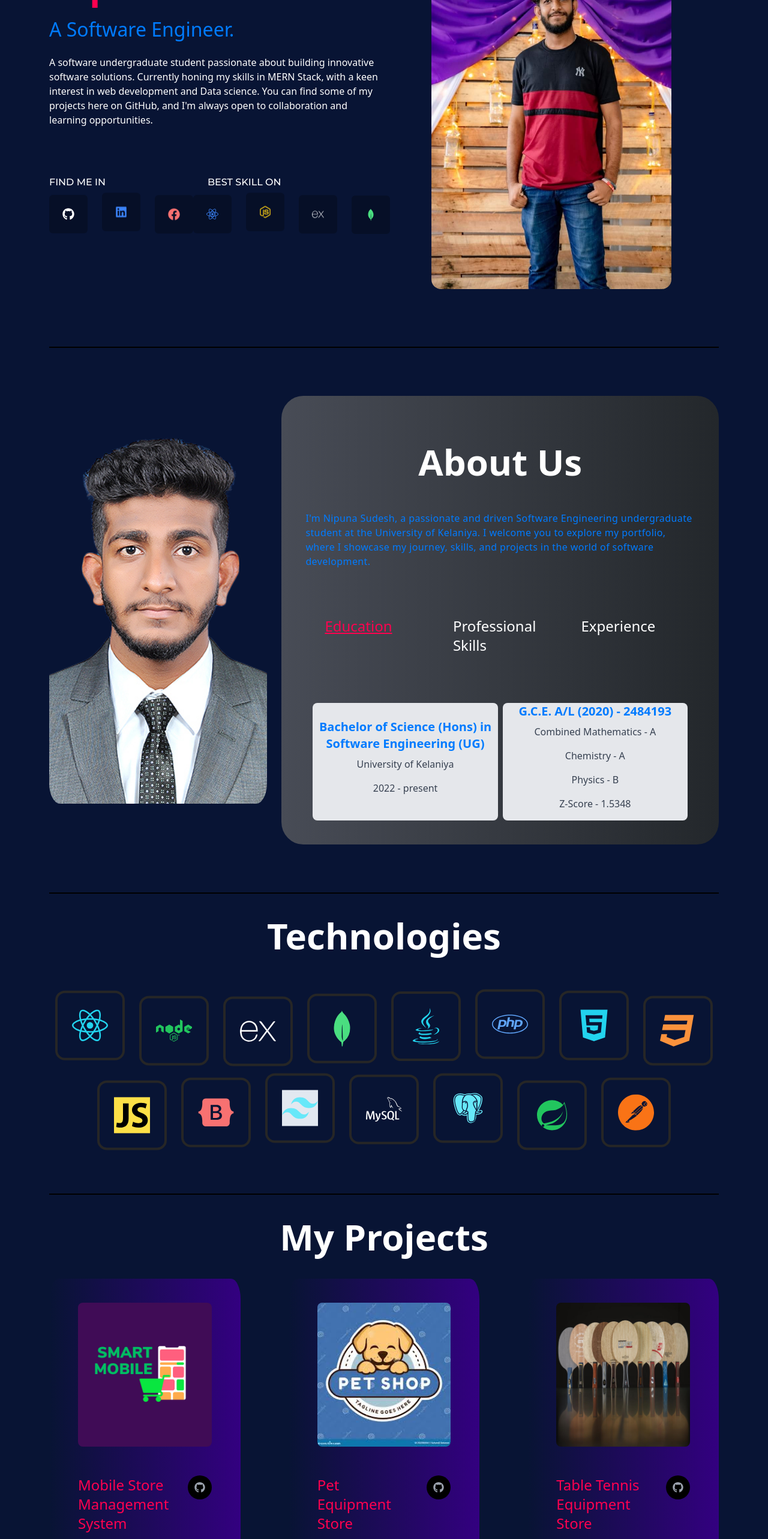
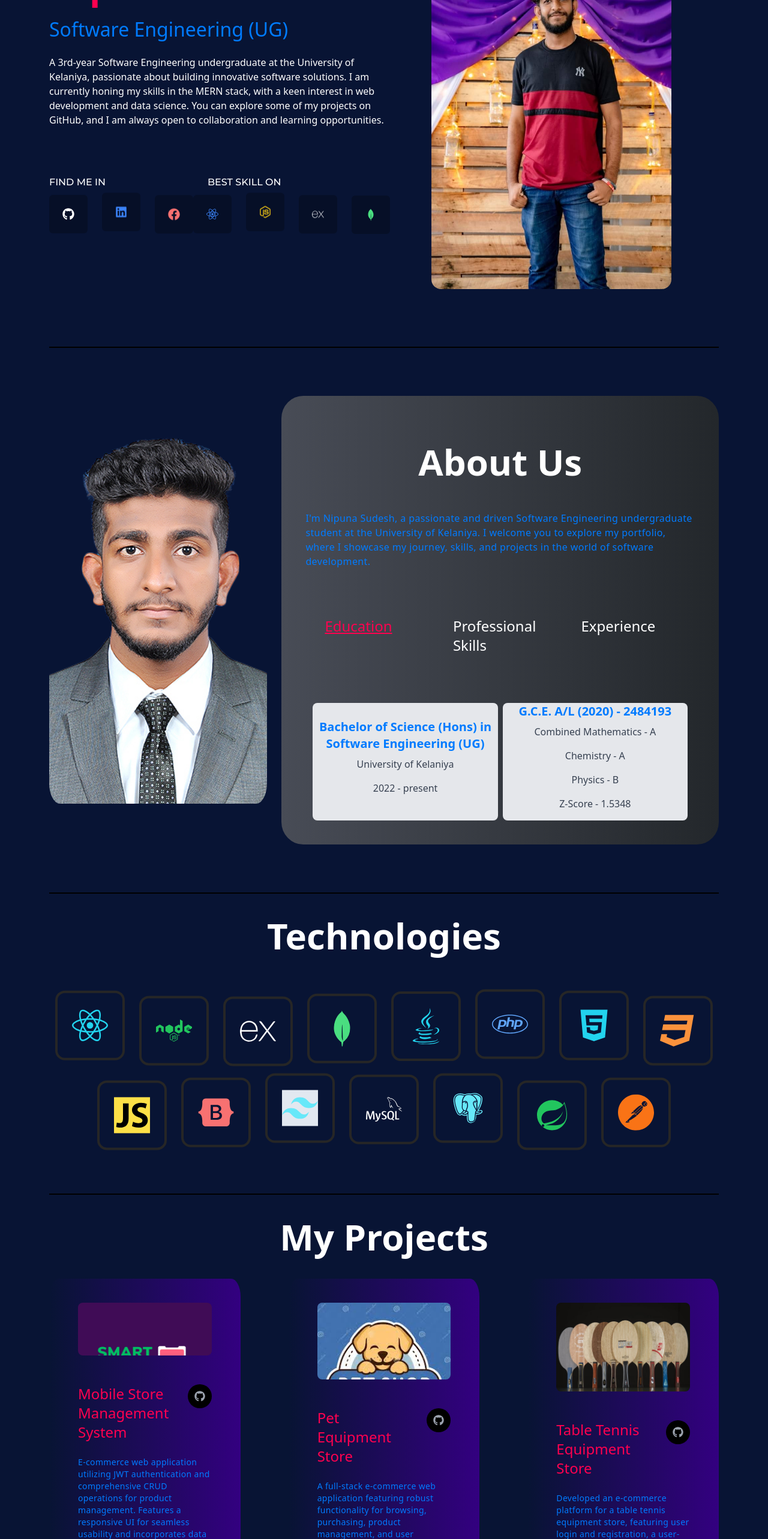
Before and after one commit to NipunaSudesh/react-portfolio, a React (Create React App) app: page / in a window 1280 px wide. Shown: the part 234-2800 px from the top of the page at 60% size. Built offline with nearby package versions, Linux system fonts and the light colour scheme.

Commit message:
change progect discription

```diff
--- a/src/Components/Home.js
+++ b/src/Components/Home.js
@@ -45,12 +45,12 @@ const container =(delay)=>({
                 variants={container(0.5)}
                 initial="hidden"
                 animate="visible"
-            >A Software Engineer.</motion.h2>
+            >Software Engineering (UG)</motion.h2>
             <motion.p
                 variants={container(1)}
                 initial="hidden"
                 animate="visible"
-            className='text-white'>A software undergraduate student passionate about building innovative software solutions. Currently honing my skills in MERN Stack, with a keen interest in web development and Data science. You can find some of my projects here on GitHub, and I'm always open to collaboration and learning opportunities. </motion.p>
+            className='text-white'> A 3rd-year Software Engineering undergraduate at the University of Kelaniya, passionate about building innovative software solutions. I am currently honing my skills in the MERN stack, with a keen interest in web development and data science. You can explore some of my projects on GitHub, and I am always open to collaboration and learning opportunities. </motion.p>
         </div >
         <div className='flex justify-between flex-col xl:flex-row gap-6 lgl:gap-0'>
         <motion.div
--- a/src/Components/Projects/ProjectCard.js
+++ b/src/Components/Projects/ProjectCard.js
@@ -1,12 +1,12 @@
 import React from 'react'
 import { FaGithub, FaGlobe } from "react-icons/fa";
 
-export default function ProjectCard({ title, des, src, git }) {
+export default function ProjectCard({ title, des, src, git, tech = [] }) {
   return (
-    <div className='h-auto px-12 py-10 shadow-shadowOne flex flex-col
+    <div className='h-[600px] px-12 py-10 shadow-shadowOne flex flex-col
     bg-gradient-to-r from-bodyColor to-[#330080] group hover:bg-gradient-to-b
     hover:from-gray-900 hover:to-gray-900 transition-colors duration-1000 rounded-[5%]'>
-      <div className='w-full h-[70%] overflow-hidden rounded-lg'>
+      <div className='w-full   overflow-hidden rounded-lg'>
         <img className='w-full h-60 object-cover group-hover:scale-110 duration-300'
              src={src} alt='Project' />
       </div>
@@ -20,16 +20,19 @@ export default function ProjectCard({ title, des, src, git }) {
               hover:text-designColor duration-300' target="_blank" rel="noopener noreferrer">
             <FaGithub />
           </a>
-          {/* <span className='text-lg w-10 h-10 rounded-full bg-black inline-flex
-              justify-center items-center cursor-pointer text-gray-400
-              hover:text-designColor duration-300'>
-            <FaGlobe />
-          </span> */}
         </div>
       </div>
       <div>
         <p className='text-sm tracking-wide mt-3 hover:text-gray-100 duration-300'>{des}</p>
       </div>
+      <div className='flex text-center gap-2 items-center justify-center'>
+      {tech.map((item, index) => (
+            <p key={index} className='text-base p-1 bg-slate-400 text-blue-900 font-serif w-auto rounded-lg h-8'>
+              {item}
+            </p>
+          ))}
+
+      </div>
     </div>
   )
 }
--- a/src/Components/Projects/Projects.js
+++ b/src/Components/Projects/Projects.js
@@ -1,8 +1,7 @@
 import React from 'react'
 import ProjectCard from './ProjectCard'
-import { eCom, tt, user, petShop ,mobile} from '../../assets/index'
+import { pickMatch, tt, user, petShop, mobile } from '../../assets/index'
 import { motion } from 'framer-motion';
-
 
 export default function Projects() {
   return (
@@ -14,61 +13,70 @@ export default function Projects() {
         <motion.div
           initial={{ opacity: 0, y: 50 }}
           animate={{ opacity: 1, y: 0 }}
-          transition={{ duration: 2 }}
+          transition={{ duration: 1, ease: "easeOut" }}
         >
           <ProjectCard
             title="Mobile Store Management System"
-            des="  e-commerce web app using the MERN stack with
-            JWT authentication, CRUD operations for products, Implemented a
-            responsive UI for seamless usability and applied data security protocols to
-            ensure a user-friendly and reliable application"
+            des="E-commerce web application utilizing JWT authentication and comprehensive CRUD operations for product management. Features a responsive UI for seamless usability and incorporates data security protocols to ensure a user-friendly and reliable experience."
             src={mobile}
             git='https://github.com/NipunaSudesh/Mobile-Store-Management-System'
+            tech={['React', 'Express', 'Node.js', 'MongoDB']}
+
+
           />
         </motion.div>
         <motion.div
           initial={{ opacity: 0, y: 50 }}
           animate={{ opacity: 1, y: 0 }}
-          transition={{ duration: 2.5 }}
+          transition={{ duration: 1.4, ease: "easeOut" }}
         >
           <ProjectCard
             title="Pet Equipment Store"
-            des=" A full-stack E-commerce web application using ReactJS for the frontend,
-            Java Spring Boot for the backend, and PostgreSQL for the database.
-            Standout features include browsing, purchasing, product management,
-            and user authentication."
+            des="A full-stack e-commerce web application featuring robust functionality for browsing, purchasing, product management, and user authentication. Designed for a seamless shopping experience with an intuitive interface."
             src={petShop}
             git='https://github.com/bhashana99/petShop'
+            tech={['React', 'Spring boot','PostgreSQL']}
+
           />
         </motion.div>
         <motion.div
           initial={{ opacity: 0, y: 50 }}
           animate={{ opacity: 1, y: 0 }}
-          transition={{ duration: 3 }}
+          transition={{ duration: 1.8, ease: "easeOut" }}
         >
           <ProjectCard
             title="Table Tennis Equipment Store"
-            des=" Developed an e-commerce platform for a table tennis equipment store
-with a user-friendly interface for browsing and purchasing products, and
-efficient order management. The frontend was built using HTML, CSS,
-and JavaScript, while PHP and MySQL powered the backend"
+            des="Developed an e-commerce platform for a table tennis equipment store, featuring user login and registration, a user-friendly interface for browsing and purchasing products, and efficient order management."
             src={tt}
             git='https://github.com/NipunaSudesh/table-tennis-equipment-store'
+
+            tech={['HTML', 'CSS', 'JavaScript.js', 'PHP','Mysql']}
           />
         </motion.div>
         <motion.div
           initial={{ opacity: 0, y: 50 }}
           animate={{ opacity: 1, y: 0 }}
-          transition={{ duration: 3.5 }}
+          transition={{ duration: 2.2, ease: "easeOut" }}
         >
           <ProjectCard
             title="User Management System"
-            des=" Developed an individual full-stack web application with a comprehensive
-            CRUD operation system, utilizing ReactJS and Spring Boot; achieved
-            efficient data management and scalability with PostgreSQL for reliable
-            user content handling"
+            des="Developed a full-stack web application featuring a comprehensive CRUD operation system Achieved efficient data management and scalability using PostgreSQL for reliable handling of user content."
             src={user}
             git='https://github.com/NipunaSudesh/UserManagementSystem-backend'
+
+            tech={['React', 'Spring boot', 'PostgreSQL']}
+          />
+        </motion.div>
+        <motion.div
+          initial={{ opacity: 0, y: 50 }}
+          animate={{ opacity: 1, y: 0 }}
+          transition={{ duration: 2.6, ease: "easeOut" }}
+        >
+          <ProjectCard
+            title="PickMatch"
+            des="E-commerce website with user login and registration, shopping cart, admin panel, dummy card payment, user review."
+            src={pickMatch}
+            tech={['HTML', 'CSS', 'JavaScript.js', 'PHP','Mysql']}
           />
         </motion.div>
       </div>
--- a/src/assets/index.js
+++ b/src/assets/index.js
@@ -9,6 +9,8 @@ import tt from "./images/tt.jpg"
 import user from "./images/user.jpg"
 import petShop from "./images/petShop.jpeg"
 import mobile from "./images/mobile.png"
+import pickMatch from "./images/pickMatch.png"
+
 
 
 export{
@@ -22,5 +24,6 @@ export{
     tt,
     user,
     petShop,
-    mobile
+    mobile,
+    pickMatch
 };
```
Also changed, not shown: src/assets/images/pickMatch.png (added).
